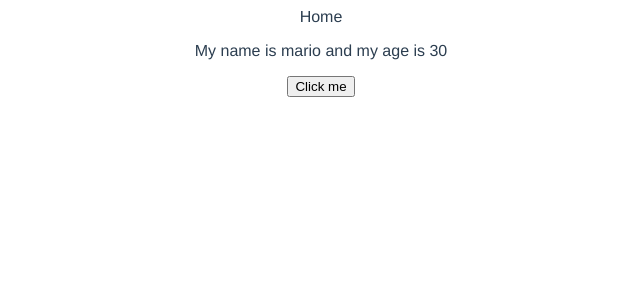
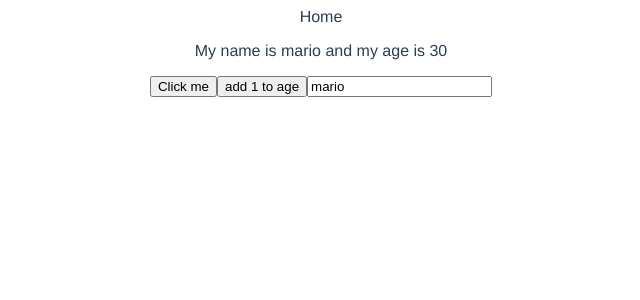
Before and after one commit to yusun-lab/dojo-blog, a Vue app: page / in a window 1280 px wide. Shown: the top 300 px of the page, without its empty margins (319-959 px from the left). Built offline with nearby package versions, Linux system fonts and the light colour scheme.

Commit message:
3 is done

```diff
--- a/src/views/HomeView.vue
+++ b/src/views/HomeView.vue
@@ -2,6 +2,8 @@
   <div class="home">Home</div>
   <p ref="p">My name is {{ name }} and my age is {{ age }}</p>
   <button @click="handleClick">Click me</button>
+  <button @click="age++">add 1 to age</button>
+  <input type="text" v-model="name" />
 </template>
 
 <script setup lang="ts">
@@ -9,25 +11,15 @@
 
 console.log("setup");
 
-const p = ref<HTMLParagraphElement | null>(null);
-// p.value is null here because:
-// 1. setup() runs before the component is mounted
-// 2. DOM elements are created and bound to refs only after mounting
-// 3. The template's ref="p" will bind to this ref only when the component is mounted
-// 4. Use onMounted() if you need to access DOM elements during initialization
-console.log(p, p.value);
+// const p = ref<HTMLParagraphElement | null>(null);
 
-const name = ref("mario");
+const name = ref("mario"); // const doesn't mean the value can't be changed, it just means the reference object is a constant and can't be changed
 const age = ref(30);
 
 const handleClick = () => {
-  console.log(p, p.value); // p.value is not null here because:
-  // 1. handleClick() runs after the component is mounted
-  // 2. DOM elements are created and bound to refs only after mounting
-  // 3. The template's ref="p" will bind to this ref only when the component is mounted
-  p.value?.classList.add("test");
-  if (p.value) {
-    p.value.textContent = "hello, world";
-  }
+  name.value = "luigi";
+  age.value = 40;
 };
+
+const score = ref(5);
 </script>
```
